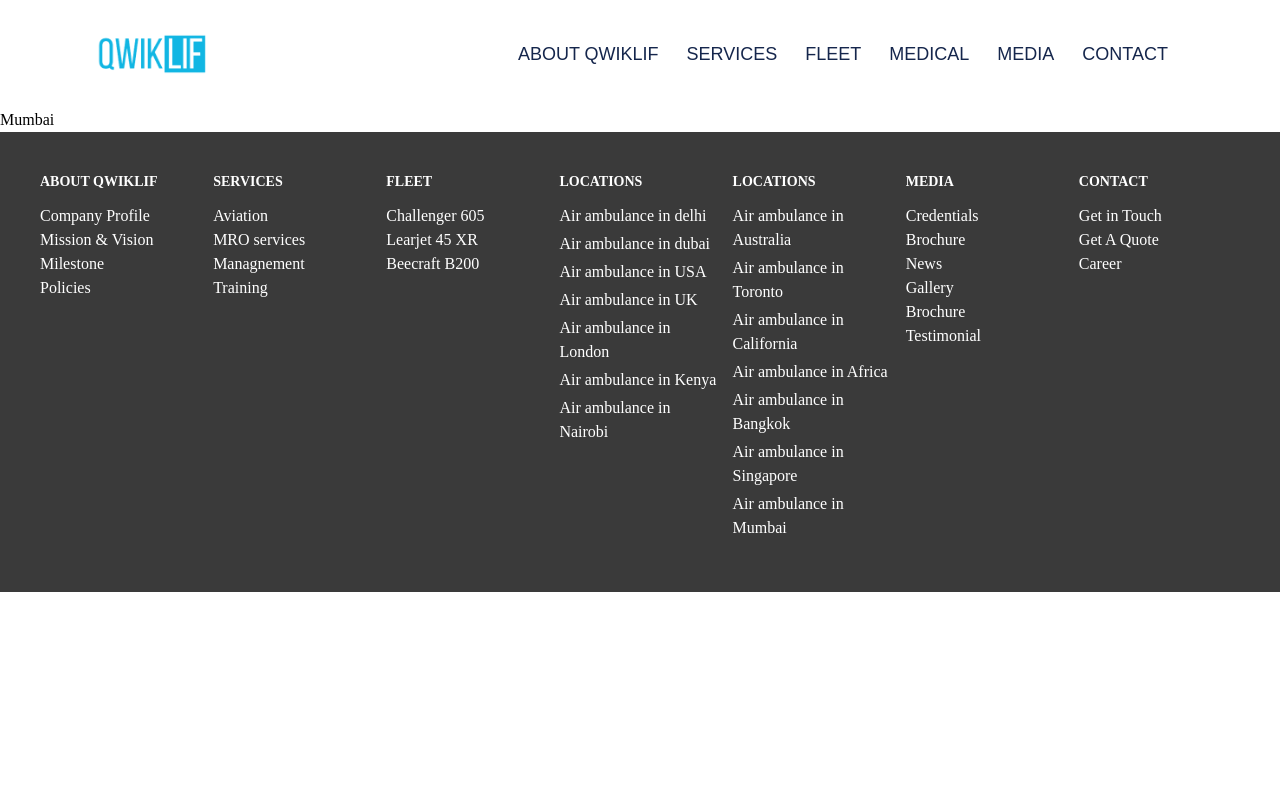
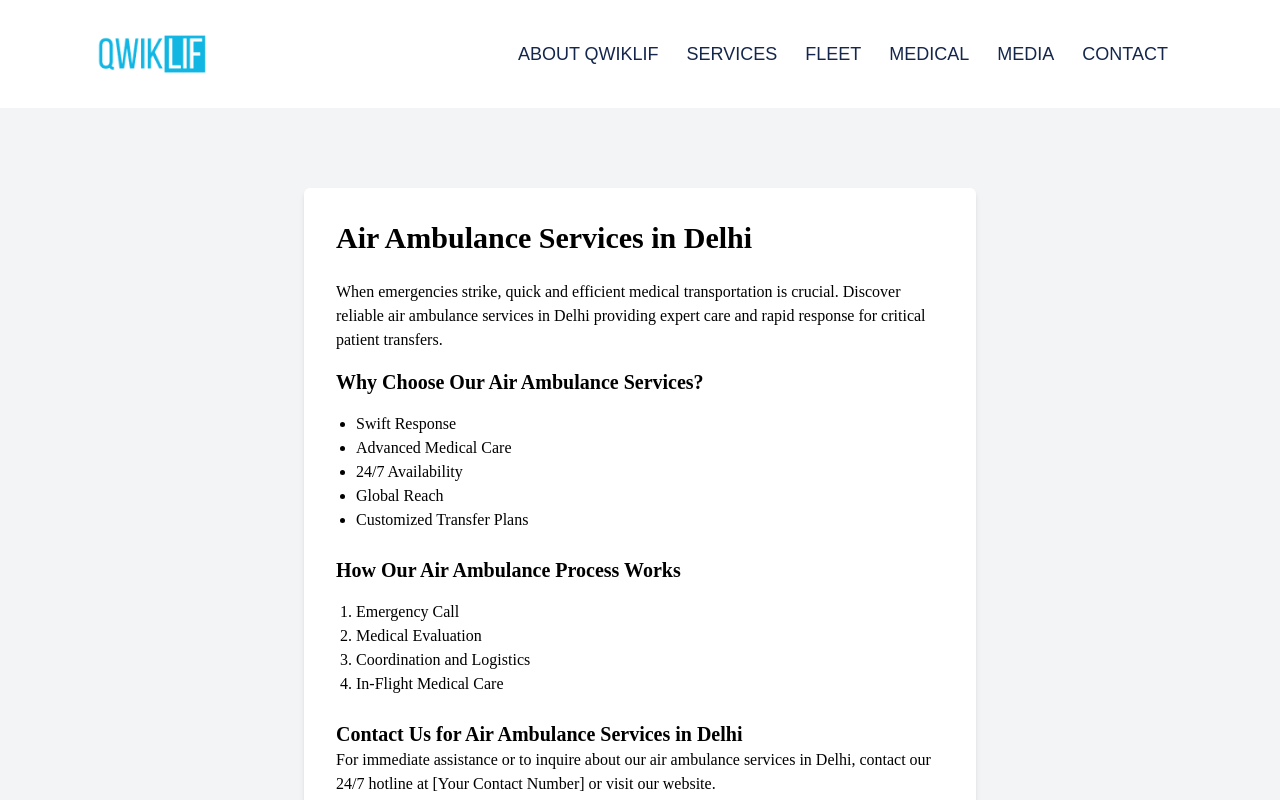
Before and after one commit to digvijaybind/qwik-new-customer-panel, a Next.js app: page /location/Mumbai in a window 1280 px wide. Shown: the top 800 px of the page. Built offline with nearby package versions, Linux system fonts and the light colour scheme.

Commit message:
locations operate

```diff
--- a/components/Footer/footer.jsx
+++ b/components/Footer/footer.jsx
@@ -54,13 +54,13 @@
                 Locations
               </h2>
               <ul class="text-white dark:text-gray-400 font-medium cursor-pointer">
-                <li class="mb-1">Air ambulance in delhi</li>
-                <li class="mb-1">Air ambulance in dubai</li>
-                <li class="mb-1">Air ambulance in USA</li>
-                <li class="mb-1">Air ambulance in UK</li>
-                <li class="mb-1">Air ambulance in London</li>
-                <li class="mb-1">Air ambulance in Kenya</li>
-                <li class="mb-1">Air ambulance in Nairobi</li>
+                <li class="mb-1">Air Ambulance in UAE</li>
+                <li class="mb-1">Air Ambulance in Saudi Arabia</li>
+                <li class="mb-1">Air Ambulance in Qatar A</li>
+                <li class="mb-1">Air Ambulance in Oman</li>
+                <li class="mb-1">Air Ambulance in Kuwait</li>
+                <li class="mb-1">Air Ambulance in Israel</li>
+                <li class="mb-1">Air Ambulance in India</li>
               </ul>
             </div>
             <div>
@@ -68,13 +68,13 @@
                 Locations
               </h2>
               <ul class="text-white dark:text-gray-400 font-medium cursor-pointer">
-                <li class="mb-1">Air ambulance in Australia</li>
-                <li class="mb-1">Air ambulance in Toronto</li>
-                <li class="mb-1">Air ambulance in California</li>
-                <li class="mb-1">Air ambulance in Africa</li>
-                <li class="mb-1">Air ambulance in Bangkok</li>
-                <li class="mb-1">Air ambulance in Singapore</li>
-                <li class="mb-1">Air ambulance in Mumbai</li>
+                <li class="mb-1">Air Ambulance in California</li>
+                <li class="mb-1">Air Ambulance in Washington</li>
+                <li class="mb-1">Air Ambulance in Canada</li>
+                <li class="mb-1">Air Ambulance in Swedan</li>
+                <li class="mb-1">Air Ambulance in France</li>
+                <li class="mb-1">Air Ambulance in Singapore</li>
+                <li class="mb-1">Air Ambulance in New Zealand</li>
               </ul>
             </div>
             <div>
--- a/pages/location/Mumbai.jsx
+++ b/pages/location/Mumbai.jsx
@@ -1,12 +1,86 @@
-import React from 'react'
+// components/AirAmbulancePage.js
+
+import React from "react";
+import Head from "next/head";
 
 const Mumbai = () => {
   return (
-    <div>
-        Mumbai
+    <div className="bg-gray-100 min-h-screen flex items-center justify-center">
+      <Head>
+        <title>Air Ambulance Services in Delhi | Your Company Name</title>
+        <meta
+          name="description"
+          content="Discover reliable air ambulance services in Delhi providing expert care and rapid response for critical patient transfers. 24/7 availability, global reach, and customized transfer plans."
+        />
+        <meta
+          property="og:title"
+          content="Air Ambulance Services in Delhi | Your Company Name"
+        />
+        <meta
+          property="og:description"
+          content="Discover reliable air ambulance services in Delhi providing expert care and rapid response for critical patient transfers. 24/7 availability, global reach, and customized transfer plans."
+        />
+        <meta property="og:image" content="/path/to/your/meta-image.jpg" />
+        <meta
+          name="twitter:title"
+          content="Air Ambulance Services in Delhi | Your Company Name"
+        />
+        <meta
+          name="twitter:description"
+          content="Discover reliable air ambulance services in Delhi providing expert care and rapid response for critical patient transfers. 24/7 availability, global reach, and customized transfer plans."
+        />
+        <meta name="twitter:image" content="/path/to/your/meta-image.jpg" />
+      </Head>
 
+      <div className="max-w-2xl bg-white p-8 rounded-md shadow-md">
+        <h1 className="text-3xl font-bold mb-6">
+          Air Ambulance Services in Delhi
+        </h1>
+
+        <p className="mb-4">
+          When emergencies strike, quick and efficient medical transportation is
+          crucial. Discover reliable air ambulance services in Delhi providing
+          expert care and rapid response for critical patient transfers.
+        </p>
+
+        <div className="space-y-4">
+          <h2 className="text-xl font-semibold">
+            Why Choose Our Air Ambulance Services?
+          </h2>
+          <ul className="list-disc pl-5">
+            <li>Swift Response</li>
+            <li>Advanced Medical Care</li>
+            <li>24/7 Availability</li>
+            <li>Global Reach</li>
+            <li>Customized Transfer Plans</li>
+          </ul>
+        </div>
+
+        <div className="space-y-4 mt-6">
+          <h2 className="text-xl font-semibold">
+            How Our Air Ambulance Process Works
+          </h2>
+          <ol className="list-decimal pl-5">
+            <li>Emergency Call</li>
+            <li>Medical Evaluation</li>
+            <li>Coordination and Logistics</li>
+            <li>In-Flight Medical Care</li>
+          </ol>
+        </div>
+
+        <div className="mt-6">
+          <h2 className="text-xl font-semibold">
+            Contact Us for Air Ambulance Services in Delhi
+          </h2>
+          <p>
+            For immediate assistance or to inquire about our air ambulance
+            services in Delhi, contact our 24/7 hotline at [Your Contact Number]
+            or visit our website.
+          </p>
+        </div>
+      </div>
     </div>
-  )
-}
+  );
+};
 
-export default Mumbai
+export default Mumbai;
```
